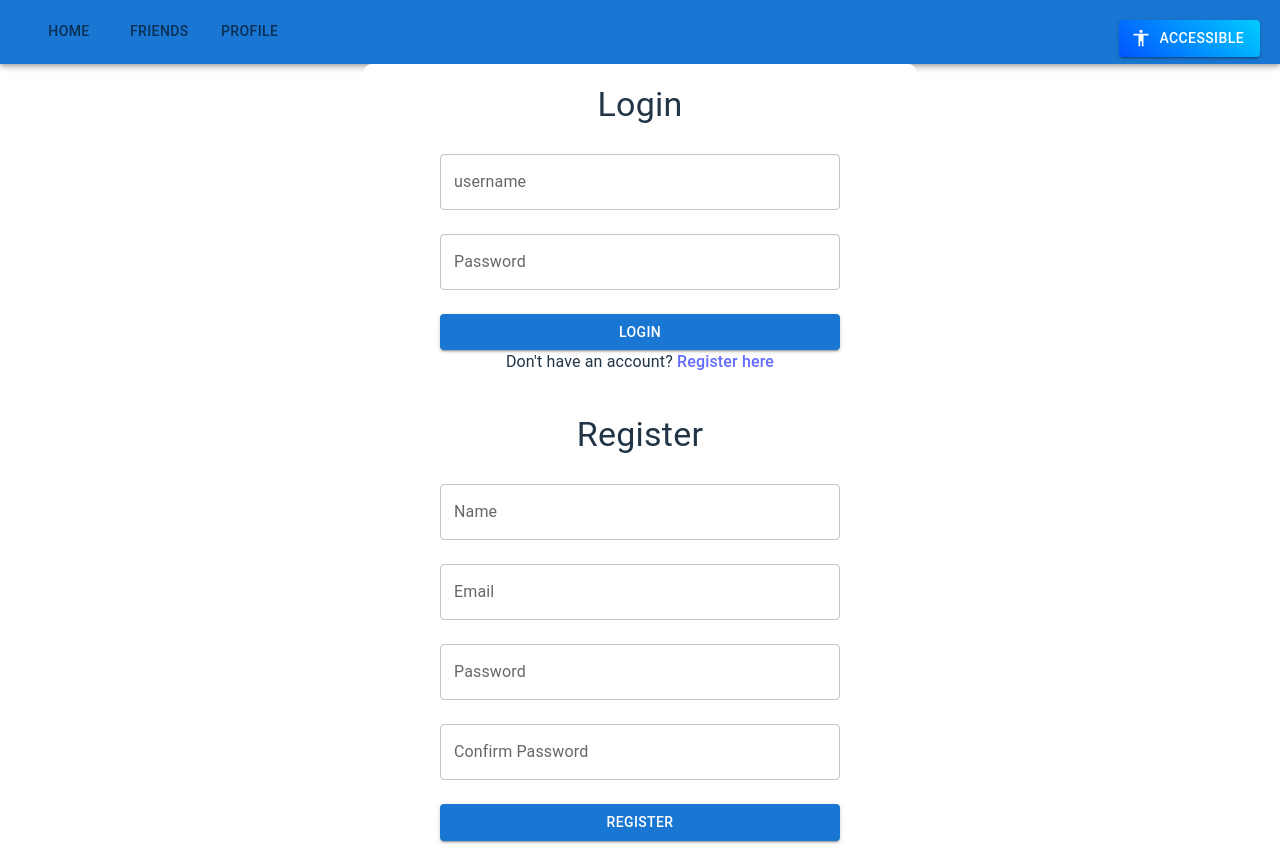
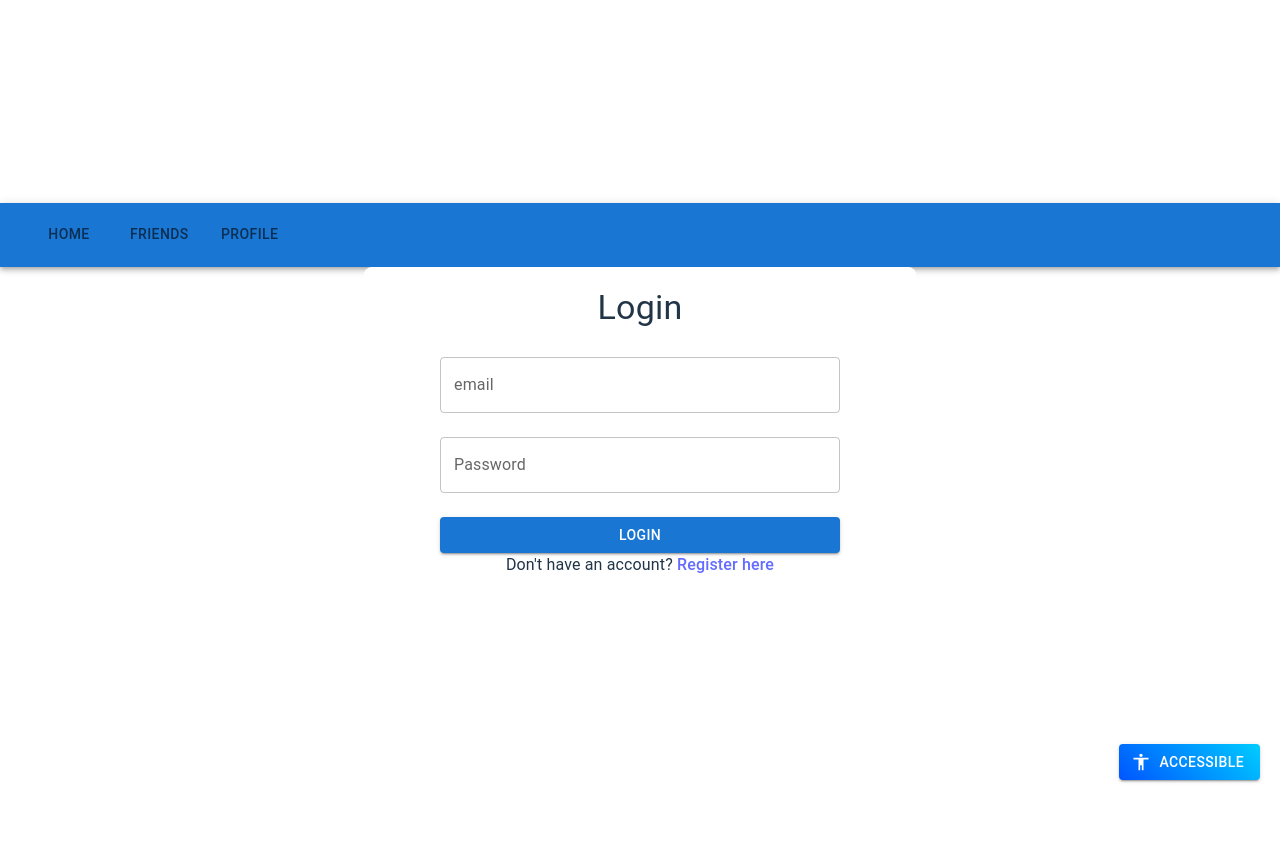
Before and after one commit to Yieugene1/Link, a React (Vite) app in the folder frontend/: page /welcome in a window 1280 px wide. After the commit the page ends 800 px from the top, so only its background shows below. Built offline with nearby package versions, Linux system fonts and the light colour scheme.

Commit message:
Rewrite Home component and extract fetch functions

```diff
--- a/frontend/eslint.config.js
+++ b/frontend/eslint.config.js
@@ -2,6 +2,7 @@ import js from '@eslint/js'
 import reactHooks from 'eslint-plugin-react-hooks'
 
 export default [
+  { env: 'browser' },
   js.configs.recommended,
   {
     plugins: {
--- a/frontend/src/App.css
+++ b/frontend/src/App.css
@@ -39,22 +39,30 @@ input {
 
 .accButton {
   position: fixed !important;
-  top: 20px !important;
+  bottom: 20px !important;
   right: 20px !important;
   z-index: 1000 !important;
   padding: 12px;
   min-width: 50px;
-  border-radius: 50%; /* 圆形按钮 */
-  background: linear-gradient(45deg, #0055ff, #00ccff); /* 渐变背景 */
+  border-radius: 50%;
+  /* 圆形按钮 */
+  background: linear-gradient(45deg, #0055ff, #00ccff);
+  /* 渐变背景 */
   color: white;
-  box-shadow: 0px 4px 10px rgba(0, 0, 0, 0.2); /* 阴影效果 */
-  transition: background 0.3s ease; /* 背景过渡动画 */
+  box-shadow: 0px 4px 10px rgba(0, 0, 0, 0.2);
+  /* 阴影效果 */
+  transition: background 0.3s ease;
+  /* 背景过渡动画 */
 }
+
 .accButton:hover {
-  background: linear-gradient(45deg, #003bb3, #0099cc); /* 悬停时背景颜色 */
+  background: linear-gradient(45deg, #003bb3, #0099cc);
+  /* 悬停时背景颜色 */
 }
+
 .accButton:active {
-  transform: scale(0.95); /* 点击时缩小按钮 */
+  transform: scale(0.95);
+  /* 点击时缩小按钮 */
 }
 
 Paper {
@@ -76,6 +84,7 @@ nav {
   padding: 10px;
   background-Color: #333;
 }
+
 nav Link {
   color: white;
   margin: 0 15px;
--- a/frontend/src/App.jsx
+++ b/frontend/src/App.jsx
@@ -3,6 +3,7 @@ import { normalTheme, accessibleTheme } from './theme.js';
 import { useSelector } from 'react-redux'
 import { Outlet } from "react-router-dom";
 import Navbar from './components/Navbar.jsx';
+import AccessibleButton from './components/AccessibleButton';
 import './App.css';
 
 function App() {
@@ -12,6 +13,7 @@ function App() {
     <ThemeProvider theme={theme ? accessibleTheme : normalTheme}>
       <Navbar />
       <Outlet />
+      <AccessibleButton />
     </ThemeProvider>
   )
 }
--- a/frontend/src/components/Login.jsx
+++ b/frontend/src/components/Login.jsx
@@ -1,9 +1,9 @@
 import React, { useState } from 'react';
 import { TextField, Button, Container, Typography, Box } from '@mui/material';
-import { Link } from 'react-router-dom';
+import { login } from '../lib/fetch';
 
-const Login = () => {
-    const [username, setUsername] = useState('');
+const Login = ({ handleClick }) => {
+  const [email, setEmail] = useState('');
   const [password, setPassword] = useState('');
   const [error, setError] = useState('');
 
@@ -11,19 +11,7 @@ const Login = () => {
     e.preventDefault();
     setError(''); // 重置错误消息
 
-      // 创建POST请求
-      const response = await fetch('http://127.0.0.1:8000/api/login/', {
-        method: 'POST',
-        headers: {
-          'Content-Type': 'application/json',
-        },
-        body: JSON.stringify({
-        username: username,  // Django的默认用户名字段是`username`
-        password: password,
-        }),
-      });
-
-      const data = await response.json();
+    const response = await login(email, password);
 
     if (response.ok) {
       // 请求成功后可以存储token（JWT）
@@ -48,7 +36,7 @@ const Login = () => {
         justifyContent="center"
         alignItems="center"
         bgcolor="#ffffff"
-                padding= "20px"
+        padding="20px"
         borderRadius="8px">
 
         <Typography variant="h4" component="h2" gutterBottom>Login</Typography>
@@ -57,10 +45,10 @@ const Login = () => {
           <TextField
             margin="normal"
             fullWidth
-                        type="text"
-                        label="username"
-                        value={username}
-                        onChange={(e) => setUsername(e.target.value)}
+            type="email"
+            label="email"
+            value={email}
+            onChange={(e) => setEmail(e.target.value)}
           />
           <TextField
             margin="normal"
@@ -82,7 +70,7 @@ const Login = () => {
             Login
           </Button>
         </form>
-                <Typography>Don't have an account? <Link to="/register">Register here</Link></Typography>
+        <Typography>Don't have an account? <a onClick={handleClick}>Register here</a></Typography>
       </Box>
 
     </Container>
--- a/frontend/src/components/Navbar.jsx
+++ b/frontend/src/components/Navbar.jsx
@@ -1,7 +1,6 @@
 import React from 'react';
 import { AppBar, Toolbar, Tabs, Tab } from '@mui/material';
 import { Link } from 'react-router-dom';
-import AccessibleButton from './AccessibleButton';
 
 const Navbar = () => {
   return (
@@ -12,7 +11,6 @@ const Navbar = () => {
           <Tab label="Friends" component={Link} to="/friends" />
           <Tab label="Profile" component={Link} to="/profile" />
         </Tabs>
-        <AccessibleButton />
       </Toolbar>
     </AppBar>
   );
--- a/frontend/src/components/Register.jsx
+++ b/frontend/src/components/Register.jsx
@@ -1,7 +1,8 @@
 import React, { useState } from 'react';
 import { TextField, Button, Container, Typography, Box } from '@mui/material';
+import { register } from '../lib/fetch';
 
-const Register = () => {
+const Register = ({ handleClick }) => {
     const [email, setEmail] = useState('');
     const [name, setName] = useState('');
     const [password, setPassword] = useState('');
@@ -21,25 +22,14 @@ const Register = () => {
 
         // 创建POST请求
         try {
-            const response = await fetch('http://127.0.0.1:8000/api/register/', {
-                method: 'POST',
-                headers: {
-                    'Content-Type': 'application/json',
-                },
-                body: JSON.stringify({
-                    username: name,
-                    email: email,
-                    password: password,
-                }),
-            });
+            const response = await register(name, email, password)
 
             // 处理响应
             if (response.ok) {
                 setSuccessMessage("Registration successful!");
                 // 你可以在这里处理成功后的逻辑，例如跳转到登录页面
             } else {
-                const data = await response.json();
-                setError(data.error || "Registration failed");
+                setError(response.error || "Registration failed");
             }
         } catch (error) {
             setError("An error occurred. Please try again.");
@@ -106,6 +96,7 @@ const Register = () => {
                         Register
                     </Button>
                 </form>
+                <Typography>Already have an account? <a onClick={handleClick}>Login here</a></Typography>
             </Box>
         </Container >
     );
--- /dev/null
+++ b/frontend/src/lib/fetch.js
@@ -0,0 +1,22 @@
+import { env } from "node:process";
+
+export const login = (email, password) =>
+  fetch(`${env['BACKEND']}/api/login/`, {
+    method: 'POST',
+    headers: { 'Content-Type': 'application/json' },
+    body: JSON.stringify({
+      email: email,
+      password: password,
+    }),
+  }).then((response) => response.json());
+
+export const register = (name, email, password) =>
+  fetch(`${env['BACKEND']}/api/register/`, {
+    method: 'POST',
+    headers: { 'Content-Type': 'application/json' },
+    body: JSON.stringify({
+      username: name,
+      email: email,
+      password: password,
+    }),
+  }).then((response) => response.json());
--- a/frontend/src/route/Home.jsx
+++ b/frontend/src/route/Home.jsx
@@ -2,7 +2,6 @@ import React from 'react';
 import { BrowserRouter as Router, Routes, Route, Link } from 'react-router-dom';
 import { TextField, Button, Container, Typography, Box } from '@mui/material';
 import { Grid } from '@mui/material';
-import Navbar from '../components/Navbar';
 import UserInfoCard from '../components/UserInfoCard';
 import MainContent from '../components/MainContent';
 import Messages from '../components/Messages';
--- a/frontend/src/route/Welcome.jsx
+++ b/frontend/src/route/Welcome.jsx
@@ -1,15 +1,12 @@
 import React from 'react';
-import Navbar from '../components/Navbar';
+import { useState } from 'react';
 import Login from '../components/Login';
 import Register from '../components/Register';
 
 function Welcome() {
-  return (
-    <div>
-      <Login />
-      <Register />
-    </div>
-  )
+  let [isUser, setIsUser] = useState(true);
+  const handleClick = () => setIsUser(isUser = !isUser);
+  return isUser ? <Login handleClick={handleClick} /> : <Register handleClick={handleClick} />
 };
 
 export default Welcome;
```
Lines whose indentation alone changed are shown as unchanged.
